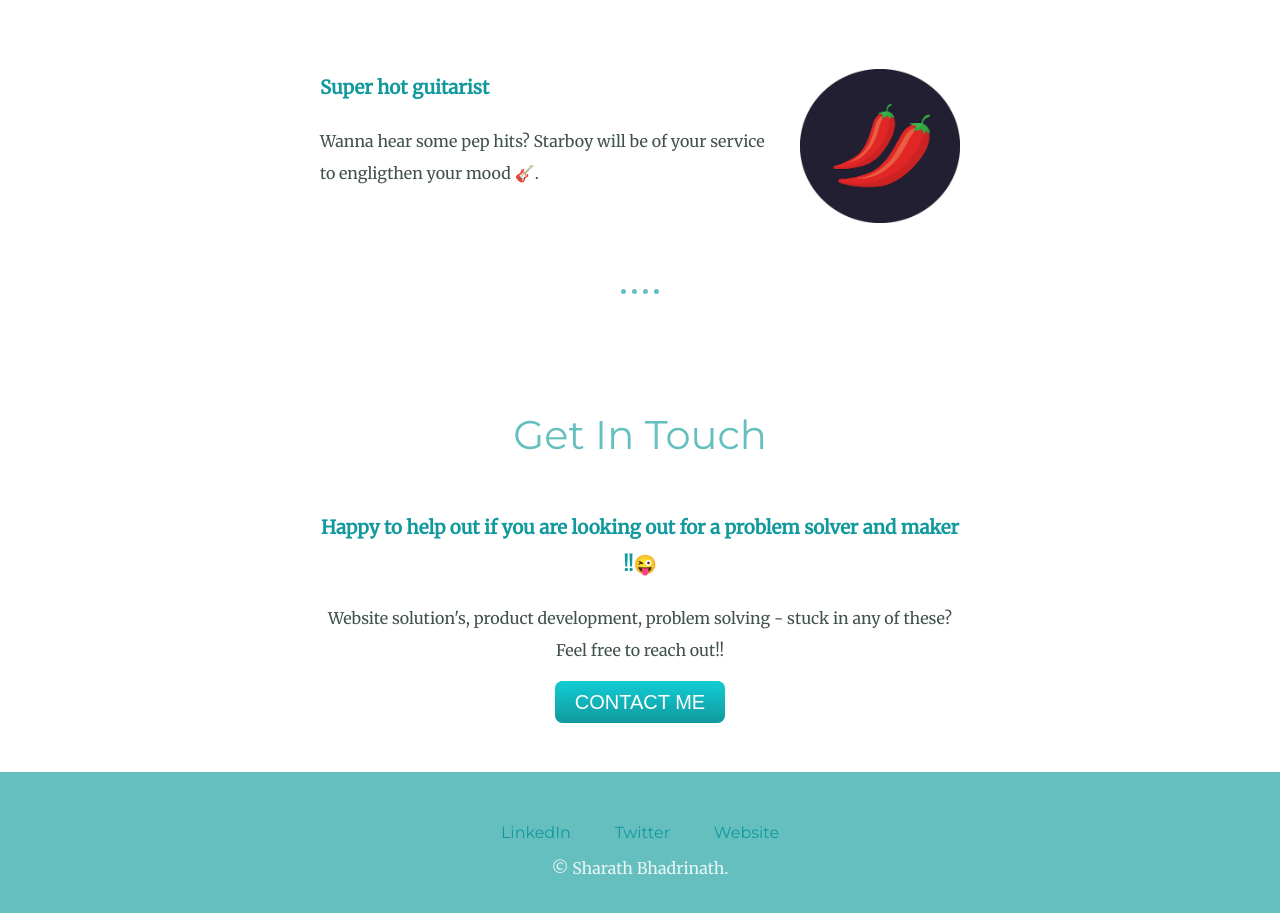
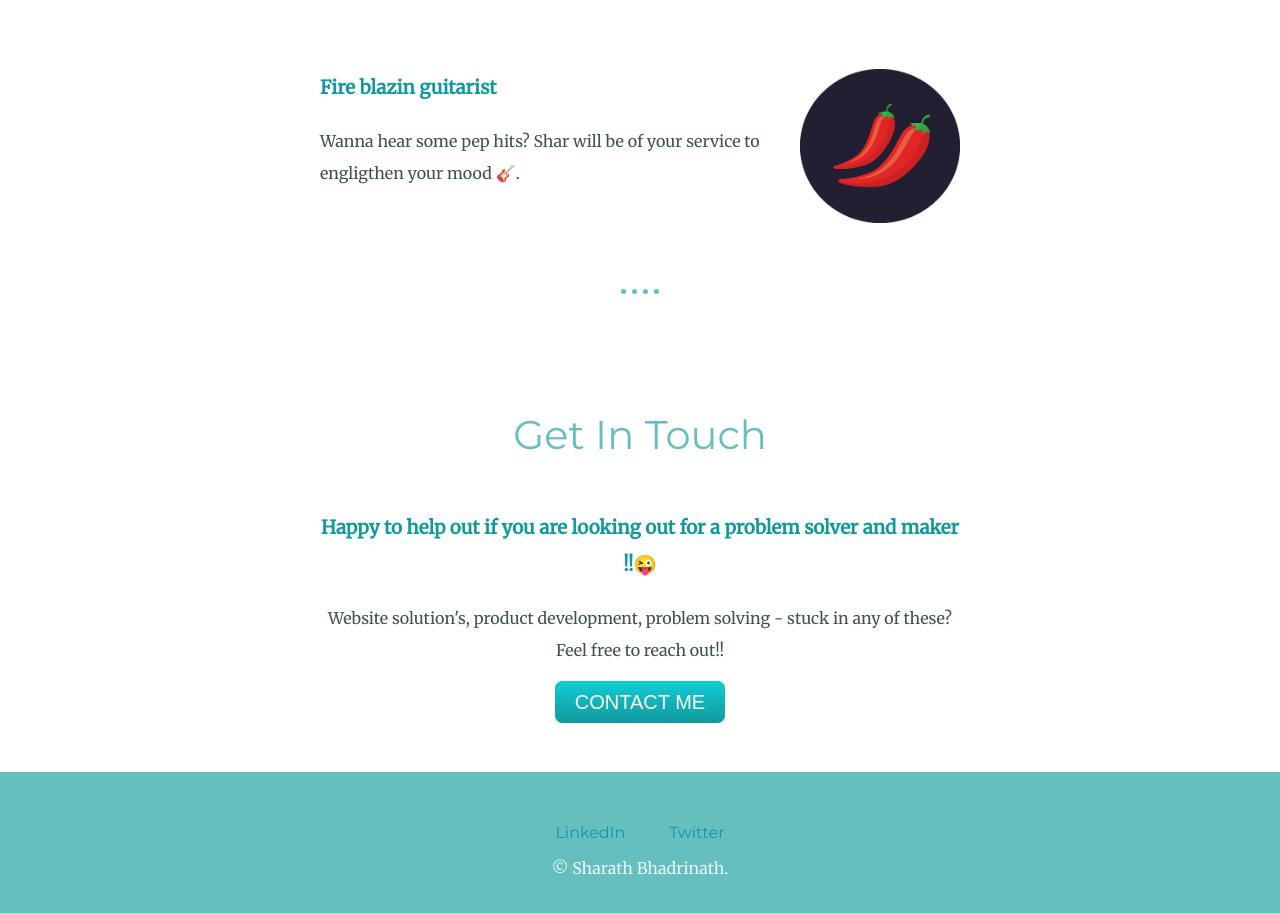
Before and after one commit to iamLUCISTAR/my-personal-website, a plain HTML site: page index.html in a window 1280 px wide. Shown: the part 1760-2673 px from the top of the page. Drawn offline with Linux system fonts and the light colour scheme.

Commit message:
Update index.html
linked in changes

```diff
--- a/index.html
+++ b/index.html
@@ -34,8 +34,8 @@
                 </div>
               <div class="skill-row">
                 <img class="chilli" src="images/chillies.png" alt="">
-                <h3>Super hot guitarist</h3>
-                <p>Wanna hear some pep hits? Starboy will be of your service to engligthen your mood 🎸.</p>
+                <h3>Fire blazin guitarist</h3>
+                <p>Wanna hear some pep hits? Shar will be of your service to engligthen your mood 🎸.</p>
               </div>
             </div>
             <hr>
@@ -49,9 +49,8 @@
 
 
         <div class="bottom-container">
-        <a class="footer-link" href="https://www.linkedin.com/">LinkedIn</a>
+        <a class="footer-link" href="https://www.linkedin.com/in/sharathbhadrinath?lipi=urn%3Ali%3Apage%3Ad_flagship3_profile_view_base_contact_details%3BNFJTx9x%2FTguS%2F2rUWTwWLw%3D%3D">LinkedIn</a>
         <a class="footer-link" href="https://twitter.com/">Twitter</a>
-        <a class="footer-link" href="https://www.appbrewery.co/">Website</a>
         <p style="color: #EAF6F6;">© Sharath Bhadrinath.</p>
         </div>
 
```
